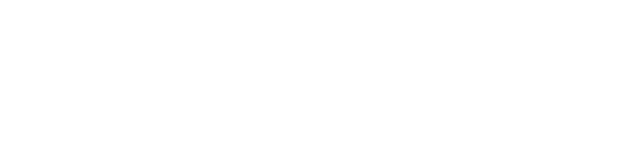
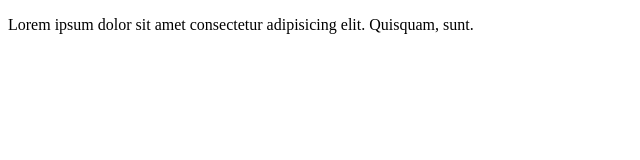
Before and after one commit to imhibrahim/My_Project, a plain HTML site: page about.html in a window 1280 px wide. Shown: the whole page, without its empty margins (0-640 px from the left). Drawn offline with Linux system fonts and the light colour scheme.

Commit message:
Update about.html
Co-Authored-By: Muhammad Ibrahim <142511645+imhibrahim@users.noreply.github.com>

```diff
--- a/about.html
+++ b/about.html
@@ -6,6 +6,7 @@
     <title>Document</title>
 </head>
 <body>
-
+    <p>Lorem ipsum dolor sit amet consectetur adipisicing elit. Quisquam, sunt.
+    </p>
 </body>
 </html>
```
